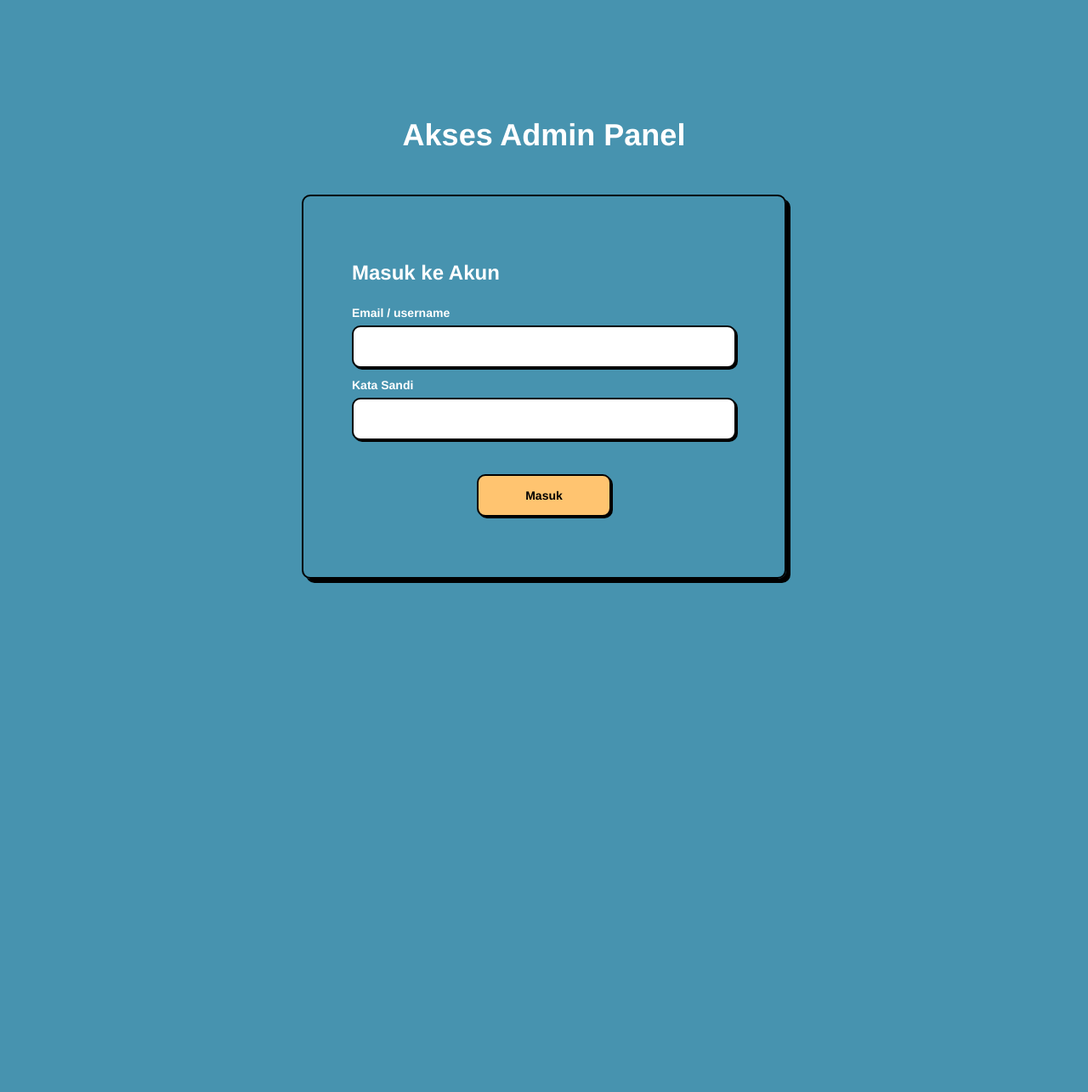
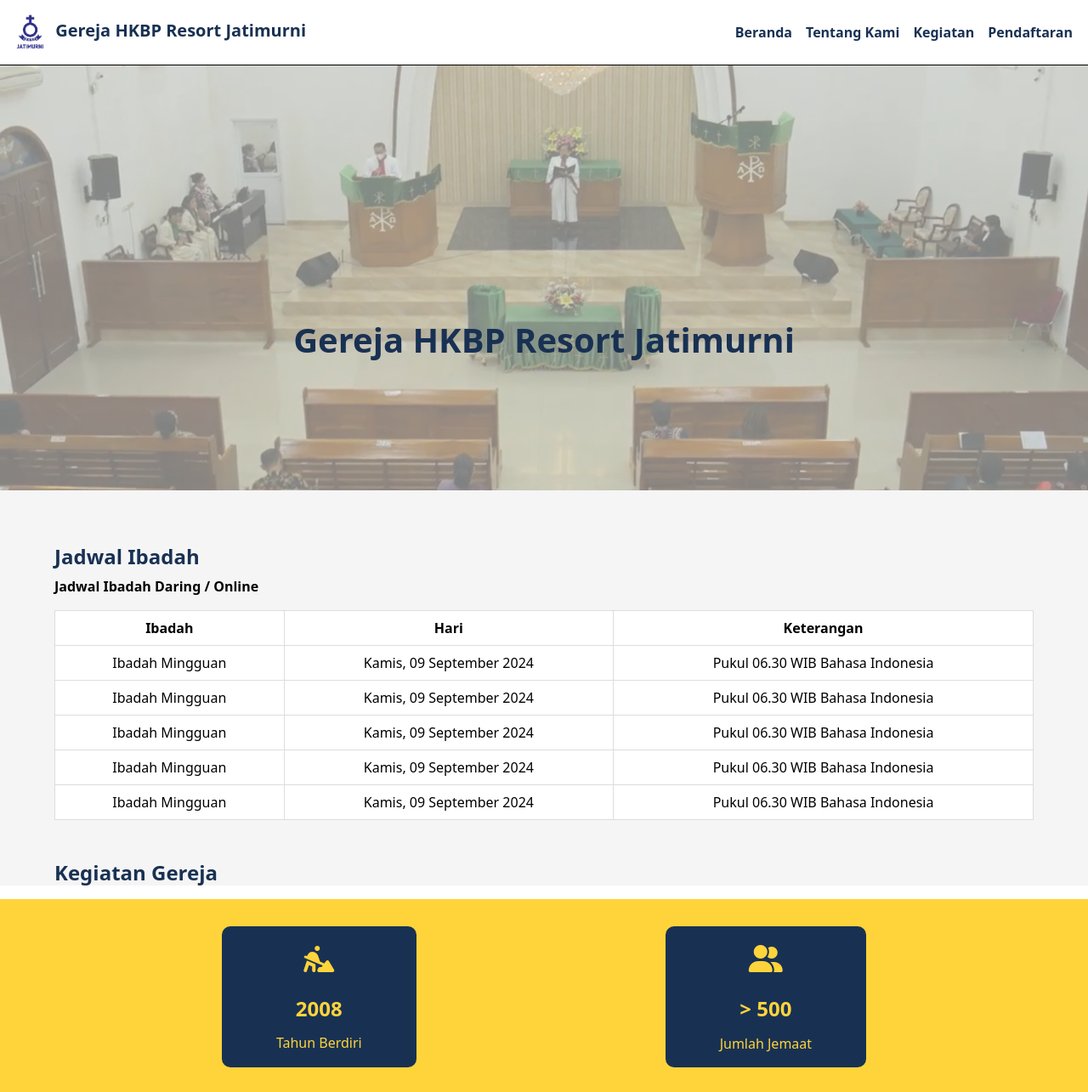
Before and after one commit to NicoGufron/church-booking-cms, a PHP site: page / in a window 1280 px wide. Shown: the top 1285 px of the page at 85% size. Before the commit the page ends 686 px from the top, so only its background shows below. Run offline with PHP 8.4, Linux system fonts and the light colour scheme; some libraries are stand-ins or nearby versions.

Commit message:
update semua halaman

```diff
--- a/connect.php
+++ b/connect.php
@@ -1,4 +1,4 @@
 <?php
-$conn = mysqli_connect("127.0.0.1", "root", "", "booking");
+    $conn = mysqli_connect("127.0.0.1", "root", "", "church");
 
 ?>
--- a/index.php
+++ b/index.php
@@ -1,60 +1,84 @@
+<!DOCTYPE html>
+
 <html>
+<meta name="viewport" content="width= device-width, initial-scale=1" />
 
 <head>
+    <title>Gereja</title>
     <script src="https://code.jquery.com/jquery-3.7.1.min.js" integrity="sha256-/JqT3SQfawRcv/BIHPThkBvs0OEvtFFmqPF/lYI/Cxo=" crossorigin="anonymous"></script>
-    <link rel="stylesheet" href="https://cdn.jsdelivr.net/npm/bootstrap@3.3.7/dist/css/bootstrap.min.css" integrity="sha384-BVYiiSIFeK1dGmJRAkycuHAHRg32OmUcww7on3RYdg4Va+PmSTsz/K68vbdEjh4u" crossorigin="anonymous">
-    <link rel="stylesheet" href="https://cdn.jsdelivr.net/npm/bootstrap@3.3.7/dist/css/bootstrap-theme.min.css" integrity="sha384-rHyoN1iRsVXV4nD0JutlnGaslCJuC7uwjduW9SVrLvRYooPp2bWYgmgJQIXwl/Sp" crossorigin="anonymous">
+    <script src="https://kit.fontawesome.com/500e5d004e.js" crossorigin="anonymous"></script>
     <script src="https://cdn.jsdelivr.net/npm/bootstrap@3.3.7/dist/js/bootstrap.min.js" integrity="sha384-Tc5IQib027qvyjSMfHjOMaLkfuWVxZxUPnCJA7l2mCWNIpG9mGCD8wGNIcPD7Txa" crossorigin="anonymous"></script>
+    <link href="https://cdn.jsdelivr.net/npm/bootstrap@5.3.3/dist/css/bootstrap.min.css" rel="stylesheet" integrity="sha384-QWTKZyjpPEjISv5WaRU9OFeRpok6YctnYmDr5pNlyT2bRjXh0JMhjY6hW+ALEwIH" crossorigin="anonymous">
+    <script src="https://cdn.jsdelivr.net/npm/bootstrap@5.3.3/dist/js/bootstrap.bundle.min.js" integrity="sha384-YvpcrYf0tY3lHB60NNkmXc5s9fDVZLESaAA55NDzOxhy9GkcIdslK1eN7N6jIeHz" crossorigin="anonymous"></script>
     <link rel="stylesheet" href="style/style.css" />
 </head>
 
 <?php
-require_once("connect.php");
-session_start();
-$result = "";
-if (isset($_SESSION["username"])) {
-    //pindah ke halaman dashboard
-} else {
-    if ($_POST) {
-        $username = $_POST["username"];
-        $password = $_POST["password"];
-
-        $sql = "SELECT * FROM account where username = '$username' or email='$username' and password = '$password'";
-        $q = mysqli_query($conn, $sql);
-
-        $accountFound = mysqli_num_rows($q);
-        if ($accountFound == 1) {
-            $result = "<div class='alert alert-dismissible alert-success'>
-                <button type='button' class='close' data-dismiss='alert'>&times;</button>
-                <strong>Berhasil masuk!</strong>
-            </div>";
-        } else {
-            $result =
-                "<div class='alert alert-dismissible alert-danger'>
-                    <button type='button' class='close' data-dismiss='alert'>&times;</button>
-                    <strong>Email / username salah, atau kata sandi salah!</strong>
-            </div>";
-        }
-    }
-}
+include("navbar.html");
 
 ?>
 
 <body>
-    <div class="container">
-        <h1> Akses Admin Panel</h1>
-        <div class="login-section">
-            <?php echo $result ?>
-            <h3>Masuk ke Akun</h3>
-            <p></p>
-            <form class="login-form" method="post" >
-                <label>Email / username</label>
-                <input type="text" name="username">
-                <p></p>
-                <label>Kata Sandi</label>
-                <input type="password" name="password">
-                <button class="btn main-button">Masuk</button>
-            </form>
+
+    <div class="container-fluid">
+        <div class="first-section">
+            <div class="header">
+                <img class="hero-img" src="assets/images/1.jpg">
+                <h1 class="hero-text">Gereja HKBP Resort Jatimurni</h1>
+            </div>
+        </div>
+        <div class="second-section">
+            <h4 class="title">Jadwal Ibadah</h4>
+            <p class="subtitle">Jadwal Ibadah Daring / Online
+            <table class="table">
+                <tr>
+                    <th scope="col">Ibadah</th>
+                    <th scope="col">Hari</th>
+                    <th scope="col">Keterangan</th>
+                </tr>
+                <?php
+
+                //query untuk seluruh ibadah gereja?
+                    $loop = 0;
+
+                    while ($loop < 5) {
+
+                        echo "<tr>
+                        <td>Ibadah Mingguan</td>
+                        <td>Kamis, 09 September 2024</td>
+                        <td>Pukul 06.30 WIB Bahasa Indonesia</td>
+                        </tr>";
+
+                        $loop = $loop + 1;
+                    }
+
+                ?>
+            </table>
+        </div>
+        <div class="third-section">
+            <h4 class="title">Kegiatan Gereja</h4>
+            <p class="subtitle"></p>
+            <div class="church-activities">
+                <?php
+                    //query untuk semua kegiatan gereja
+
+                ?>
+            </div>
+        </div>
+        <div class="fourth-section">
+            <div class="fourth-col">
+                <i class="fa-solid fa-person-digging fa-2xl" style="height: 40px"></i>
+                <h4 class="fourth-col-text">2008</h4>
+                <p class="fourth-col-text">Tahun Berdiri</p>
+            </div>
+            <div class="fourth-col">
+                <i class="fa-solid fa-user-group fa-2xl" style="height: 40px"></i>
+                <h4 class="fourth-col-text">> 500</h4>
+                <p class="fourth-col-text">Jumlah Jemaat</p>
+            </div>
+        </div>
+        <div class="maps">
+            <iframe src="https://www.google.com/maps/embed?pb=!1m18!1m12!1m3!1d3965.4961904600045!2d106.93415877499133!3d-6.32969439365987!2m3!1f0!2f0!3f0!3m2!1i1024!2i768!4f13.1!3m3!1m2!1s0x2e6992e76c954885%3A0x2a74938e1af7e7e5!2sHKBP%20Ressort%20Jatimurni!5e0!3m2!1sen!2sid!4v1713943691465!5m2!1sen!2sid" width="600" height="450" style="border:0;" allowfullscreen="" loading="lazy" referrerpolicy="no-referrer-when-downgrade"></iframe>
         </div>
     </div>
 </body>
--- /dev/null
+++ b/navbar.html
@@ -0,0 +1,29 @@
+<!DOCTYPE html>
+<html>
+<head>
+    <link rel="stylesheet" ref="style/style.css">
+</head>
+<nav class="navbar navbar-expand-lg" style="border-bottom: 1px solid black">
+    <a class="navbar-brand" href="/church-booking-cms/index.php">
+        <img src="assets/images/logo.jpg" style="width: 50px; height: 50px">
+        Gereja HKBP Resort Jatimurni
+    </a>
+    <div class="collapse navbar-collapse justify-content-end" id="navbarNav">
+        <ul class="navbar-nav">
+            <li class="nav-item active">
+                <a class="nav-link" href="/church-booking-cms/index.php">Beranda </a>
+            </li>
+            <li class="nav-item">
+                <a class="nav-link" href="">Tentang Kami</a>
+            </li>
+            <li class="nav-item">
+                <a class="nav-link" href="">Kegiatan </a>
+            </li>
+            <li class="nav-item">
+                <a class="nav-link" href="/church-booking-cms/signup.php">Pendaftaran </a>
+            </li>
+        </ul>
+    </div>
+</nav>
+
+</html>
--- a/style/style.css
+++ b/style/style.css
@@ -1,5 +1,7 @@
 body {
-    background-color: #4793AF;
+    height: 100%;
+    padding: 0;
+    background-color: white;
 }
 
 .container {
@@ -7,8 +9,12 @@ body {
     flex-direction: column;
     align-items: center;
     justify-content: center;
-    height: 100%;
+    height: 100vh;
     color: white
+}
+
+.container-fluid {
+    padding: 0;
 }
 
 .login-section {
@@ -17,17 +23,24 @@ body {
     width: 50%;
     margin-top: 5vh;
     border: 2.5px solid black;
-    box-shadow: 5px 5px black;
+    box-shadow: 0px 5px black;
+    background-color: whitesmoke;
 }
 
 .login-form {
     display: flex;
     flex-direction: column;
     margin-top: 3vh;
+    margin-bottom: 3vh;
 }
 
-h1, h3 {
+h1, h3, h4 {
+    color: #183153;
     font-weight: bold;
+}
+
+label, p {
+    color: black;
 }
 
 input {
@@ -46,9 +59,123 @@ input {
     border-radius: 10px;
     height: 50px;
     width: 35%;
-    background-color: #FFC470;
+    background-color: #FFD43B;
     font-weight: bold;
     color: black;
     border: 2.5px solid black;
-    box-shadow: 2px 2px black;
+    box-shadow: 0px 4px black;
 }
+
+.main-button:hover {
+    background-color: #183153;
+    color: white;
+    border: 2.5px solid black;
+    box-shadow: 0px 0px;
+}
+
+.navbar {
+    padding-left: 10px;
+    padding-right: 10px;
+}
+
+.navbar-brand, .nav-link {
+    color: #183153;
+    font-weight: 600;
+}
+
+.first-section {
+    /* height: auto; */
+}
+
+.second-section {
+    display: flex;
+    flex-direction: column;
+    padding-left: 5%;
+    padding-top: 5%;
+    padding-right: 5%;
+    background-color: whitesmoke;
+}
+
+.third-section {
+    padding-left: 5%;
+    padding-right: 5%;
+    padding-top: 2.5%;
+    background-color: whitesmoke;
+}
+
+.fourth-section {
+    display: flex;
+    flex-direction: row;
+    background-color: #FFD43B;
+    color: #F2ECBE;
+    justify-content: space-evenly;
+}
+
+.fourth-col {
+    margin: 2.5%;
+    padding: 3% 5% 0% 5%;
+    background-color: #183153;
+    border-radius: 10px;
+    display: flex;
+    flex-direction: column;
+    justify-content: center;
+    align-items: center;
+    height: auto;
+    color: #FFD43B;
+}
+
+.fourth-col-text {
+    color: #FFD43B;
+    margin-top: 5%;
+}
+
+.subtitle {
+    font-weight: 600;
+}
+
+.first-column {
+    display: flex;
+    flex-direction: column;
+    align-items: flex-start;
+    font-size: 18px;
+    width: 50vw;
+}
+
+.image-header {
+    opacity: 0.5;
+    height: 50%;
+    width: 100%;
+}
+
+.hero-img {
+    background-position: center center;
+    background-size: cover;
+    object-fit: cover;
+    background-repeat: no-repeat;
+    display: block;
+    width: 100%;
+    height: 500px;
+    opacity: 0.5;
+}
+
+.hero-text {
+    position: absolute;
+    text-align: center;
+    transform: translate(-50%, -50%);
+    top: 50%;
+    left: 50%;
+}
+
+table {
+    border-collapse: collapse;
+}
+
+th, td {
+    border: 1px solid #ddd;
+    text-align: center;
+    padding: 8px;
+}
+
+.maps {
+    align-self: center;
+}
```
Also changed, not shown: dashboard.php (added, +18 -0 lines), login-admin.php (added, +69 -0 lines), login.php (added, +42 -0 lines), logout.php (added, +7 -0 lines), sidenav.html (added, +72 -0 lines), signup.php (added, +44 -0 lines), style/style-form.css (added, +96 -0 lines), assets/icons/person.png (added), assets/images/1.jpg (added), assets/images/Ibadah Paskah/1.png (added), assets/images/Ibadah Paskah/2.png (added), assets/images/Ibadah Paskah/3.png (added), assets/images/Ibadah Paskah/4.png (added), assets/images/logo.jpg (added).
